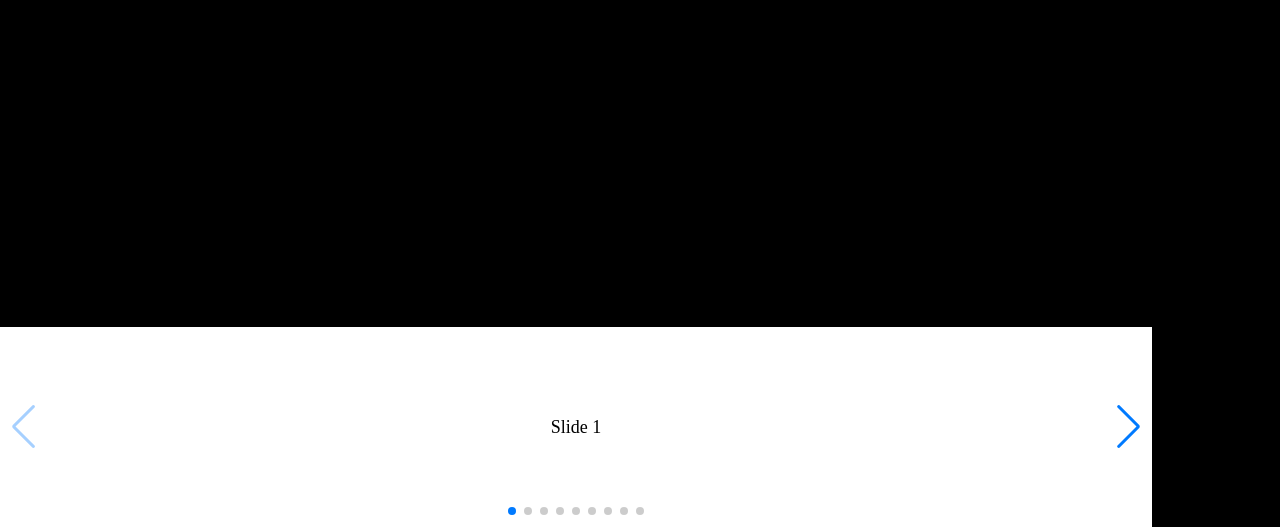
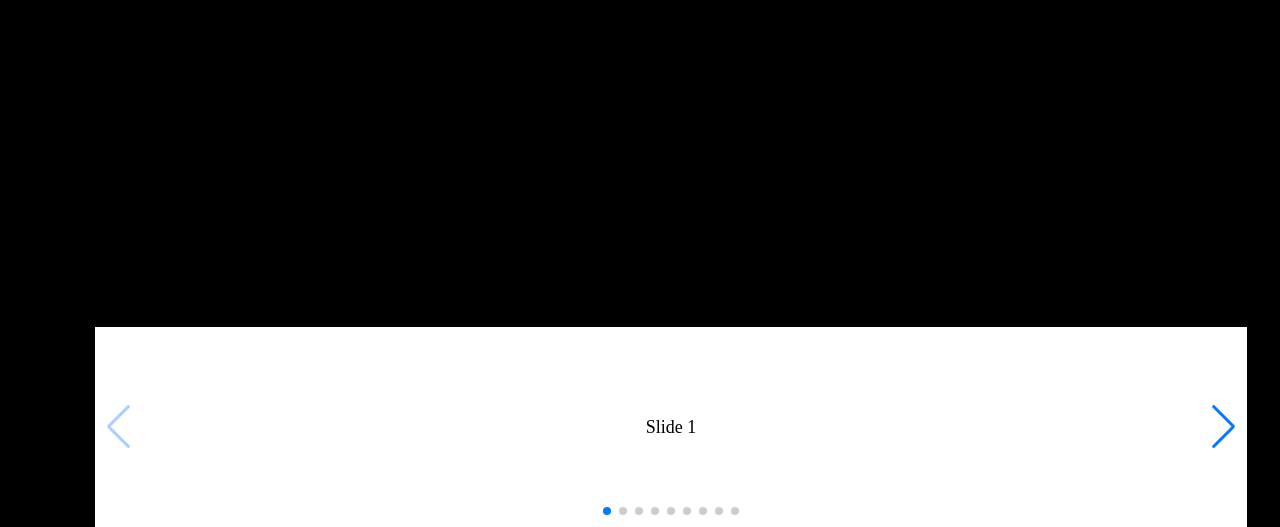
Before and after one commit to amiibo3/Goikuto-Server-Web, a plain HTML site: page index.html in a window 1280 px wide. Shown: the part 973-1500 px from the top of the page. Drawn offline with nearby package versions, Linux system fonts and the light colour scheme; a script that the page names is missing.

Commit message:
Update style.css

```diff
--- a/style.css
+++ b/style.css
@@ -180,6 +180,7 @@ transform: scale(1, 1);
   height: 100%;
   position: absolute;
   top: 1300px;
+  left: 95px;
 }
 
 .swiper-slide {
```
